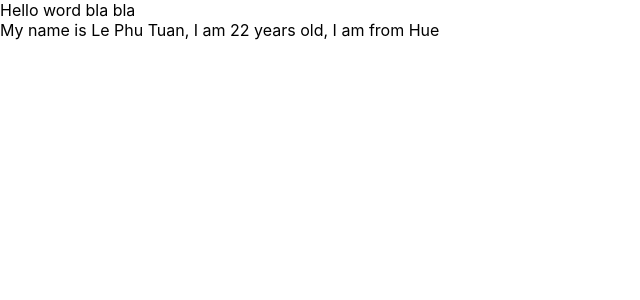
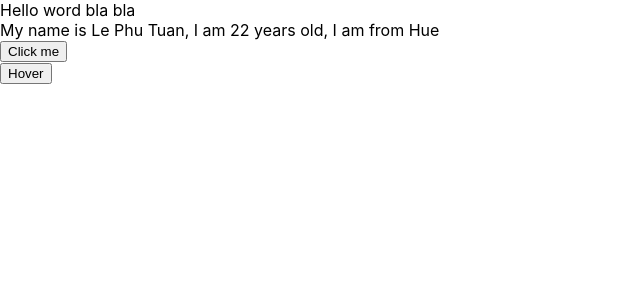
Before and after one commit to lephutuan/base-react-redux, a React (Create React App) app: page / in a window 1280 px wide. Shown: the top 300 px of the page, without its empty margins (0-640 px from the left). Built offline with nearby package versions, Linux system fonts and the light colour scheme.

Commit message:
DOM Events

```diff
--- a/src/components/MyComponent.js
+++ b/src/components/MyComponent.js
@@ -6,12 +6,27 @@ class MyComponent extends React.Component {
     age: 22,
     address: "Hue",
   };
+  handleClick(event) {
+    console.log("click me");
+    console.log("My name is", this.state.name);
+  }
+
+  handleMouseOver(event) {
+    console.log(event.target);
+    console.log(event);
+  }
+
   //JSX
   render() {
     return (
       <div>
-        My name is {this.state.name}, I am {this.state.age} years old, I am
-        from {this.state.address}
+        My name is {this.state.name}, I am {this.state.age} years old, I am from{" "}
+        {this.state.address}
+        <div>
+          <button onClick={this.handleClick}>Click me</button>
+          <br></br>
+          <button onMouseOver={this.handleMouseOver}>Hover</button>
+        </div>
       </div>
     );
   }
```
